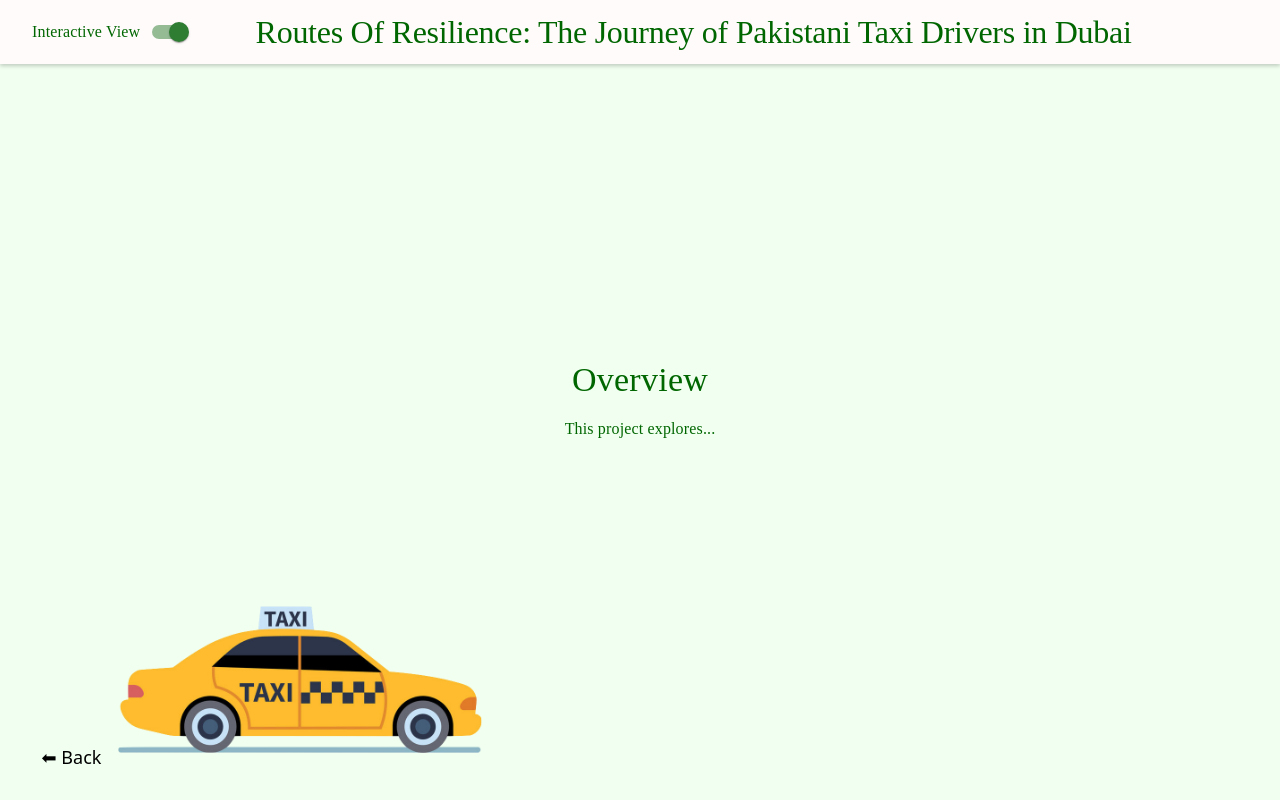
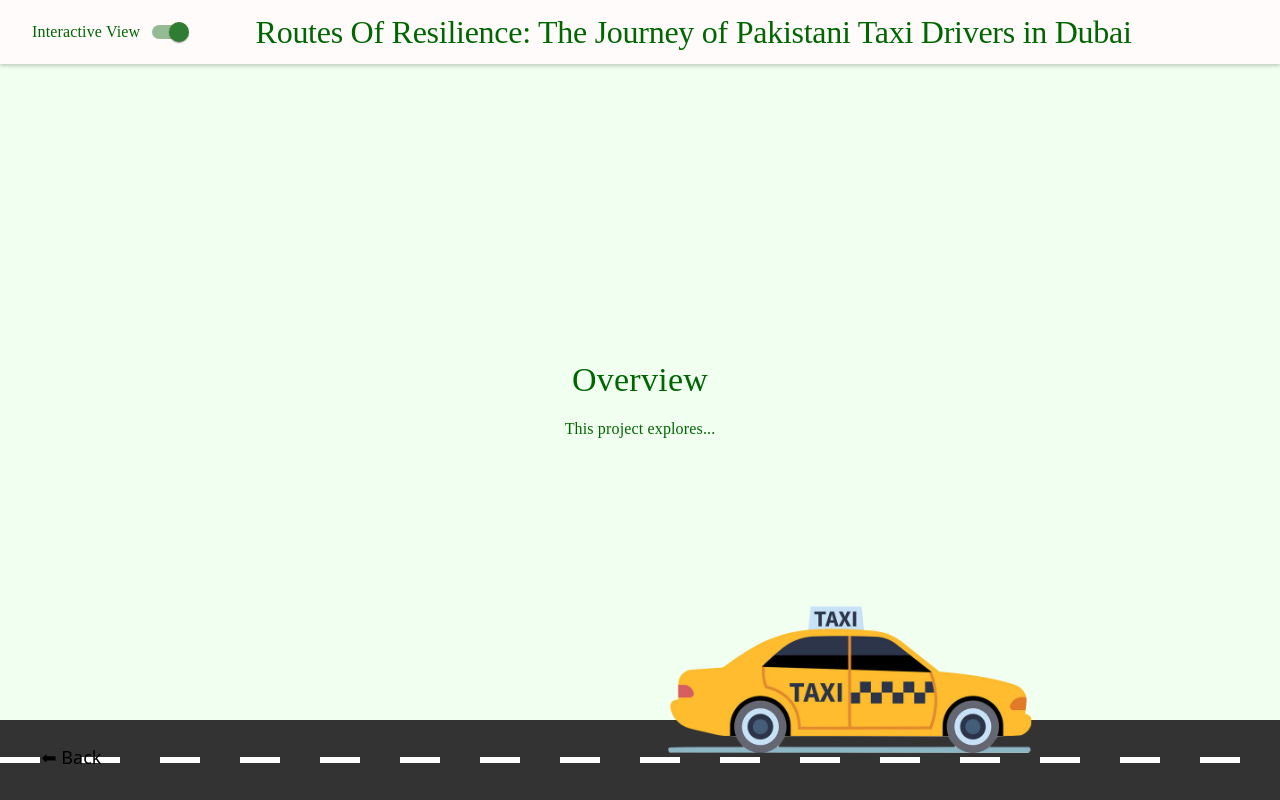
Before and after one commit to hayahubaid03/RouteOfResilience, a React (Vite) app: page /drive in a window 1280 px wide. Both pictures are taken after a click on the picture 850 px from the left and 679 px from the top of the page. Built offline with nearby package versions, Linux system fonts and the light colour scheme.

Commit message:
Section transition smooth now

```diff
--- a/src/pages/DriveThrough.jsx
+++ b/src/pages/DriveThrough.jsx
@@ -34,13 +34,14 @@ const sections = [
 ];
 
 // Define the custom taxi stop points for each section
-const taxiStopX = [650, 100, 250, 500, 300, 100]; // px offsets for where taxi "parks"
-const driveDistance = 1000; // how far the car drives off-screen before transitioning
+const taxiStopX = [650, 650, 650, 650, 650, 650]; // px offsets for where taxi "parks"
+const driveDistance = 700; // how far the car drives off-screen before transitioning
 
 export default function DriveThrough() {
   const [step, setStep] = useState(0);
   const [taxiX, setTaxiX] = useState(taxiStopX[0]);
   const [animating, setAnimating] = useState(false);
+  const [roadMoving, setRoadMoving] = useState(false);
 
   const handleReverseDrive = () => {
     if (step <= 0 || animating) return;
@@ -59,15 +60,21 @@ export default function DriveThrough() {
   const handleDrive = () => {
     if (step >= sections.length - 1 || animating) return;
 
+    const nextStep = step + 1;
     setAnimating(true);
-    setTaxiX(driveDistance); // drive off-screen first
+    setRoadMoving(true); // Start road motion
+    setStep(nextStep);   // 🔁 Trigger page scroll immediately
+
+    setTaxiX(driveDistance); // Car starts moving
 
     setTimeout(() => {
-      const nextStep = step + 1;
-      setStep(nextStep);
-      setTaxiX(taxiStopX[nextStep]); // taxi parks at next custom stop
+      setTaxiX(taxiStopX[nextStep]); // Taxi returns and parks
       setAnimating(false);
     }, 1200);
+
+    setTimeout(() => {
+      setRoadMoving(false);
+    }, 1500);
   };
 
   return (
@@ -84,7 +91,7 @@ export default function DriveThrough() {
         {/* Sliding sections */}
         <motion.div
           animate={{ x: `-${step * 100}vw` }}
-          transition={{ duration: 1.2, ease: "easeInOut" }}
+          transition={{ duration: 1.7, ease: "easeInOut" }}
           style={{
             display: "flex",
             width: `${sections.length * 100}vw`,
@@ -131,6 +138,41 @@ export default function DriveThrough() {
           ))}
         </motion.div>
 
+        {/* Road */}
+        <Box
+          sx={{
+            position: "absolute",
+            bottom: 0,
+            left: 0,
+            width: "100%",
+            height: "80px",
+            backgroundColor: "#333",
+            display: "flex",
+            alignItems: "center",
+            zIndex: 5,
+            overflow: "hidden",
+          }}
+        >
+          {/* Animated dashed line */}
+          <motion.div
+            animate={
+              roadMoving ? { backgroundPositionX: ["0px", "-80px"] } : {}
+            }
+            transition={
+              animating
+                ? { duration: 0.1, ease: "linear", repeat: Infinity }
+                : {}
+            }
+            style={{
+              width: "100%",
+              height: "6px",
+              backgroundImage:
+                "repeating-linear-gradient(to right, white 0px, white 40px, transparent 40px, transparent 80px)",
+              backgroundSize: "160px 100%",
+            }}
+          />
+        </Box>
+
         {/* Taxi */}
         <motion.img
           src={taxiImage}
@@ -148,28 +190,60 @@ export default function DriveThrough() {
             zIndex: 10,
           }}
         />
+        {step > 0 && (
           <Box
             sx={{
               position: "absolute",
               bottom: 20,
               left: 20,
               zIndex: 10,
+              display: "flex",
+              flexDirection: "column",
+              gap: 1,
             }}
           >
+            {/* Back Button */}
             <button
-            disabled={step === 0 || animating}
+              disabled={animating}
               onClick={handleReverseDrive}
               style={{
                 background: "transparent",
                 border: "none",
                 color: "black",
                 fontSize: "18px",
-              cursor: step === 0 || animating ? "not-allowed" : "pointer",
+                cursor: animating ? "not-allowed" : "pointer",
               }}
             >
               ⬅ Back
             </button>
+
+            {/* Start Over Button on Last Section */}
+            {step === sections.length - 1 && (
+              <button
+                disabled={animating}
+                onClick={() => {
+                  setAnimating(true);
+                  setTaxiX(-driveDistance); // drive off-screen left
+
+                  setTimeout(() => {
+                    setStep(0);
+                    setTaxiX(taxiStopX[0]);
+                    setAnimating(false);
+                  }, 1200);
+                }}
+                style={{
+                  background: "transparent",
+                  border: "none",
+                  color: "black",
+                  fontSize: "18px",
+                  cursor: animating ? "not-allowed" : "pointer",
+                }}
+              >
+                🔁 Start Over
+              </button>
+            )}
           </Box>
+        )}
       </Box>
     </>
   );
```
Lines whose indentation alone changed are shown as unchanged.
